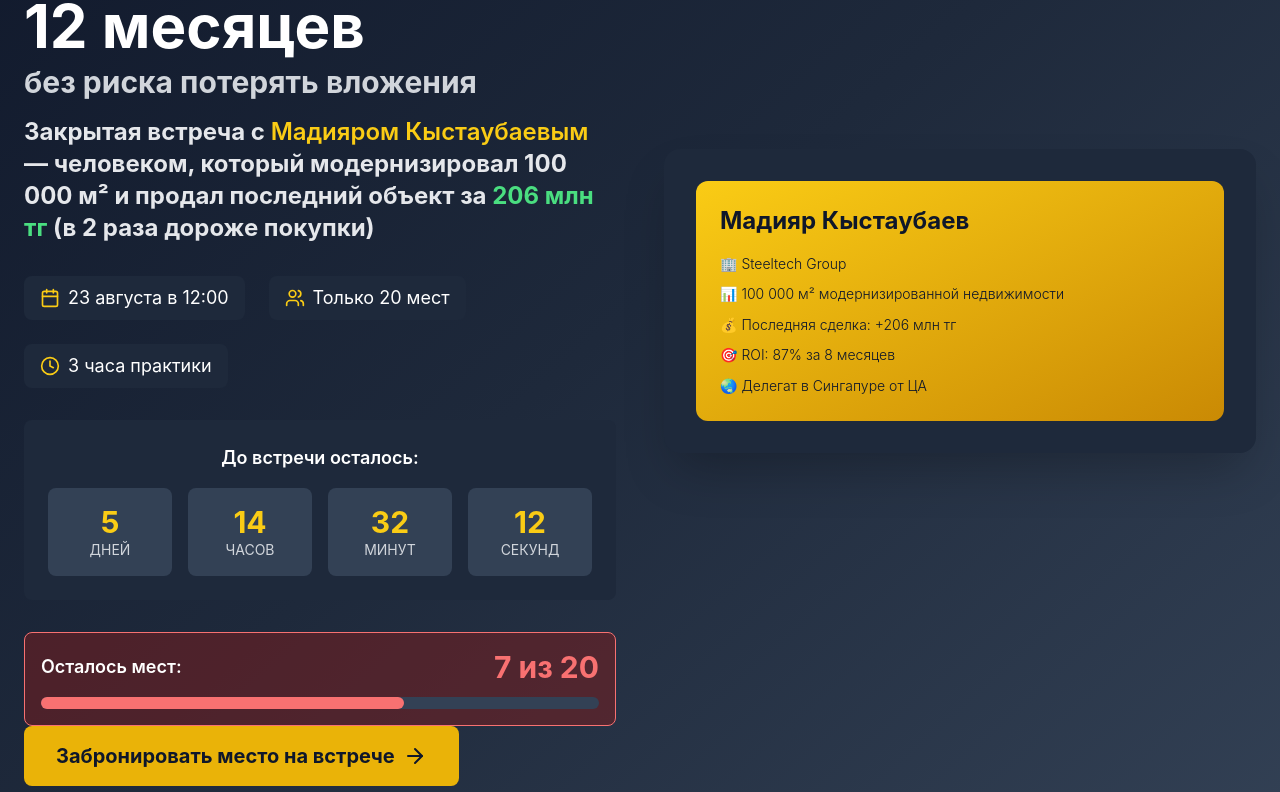
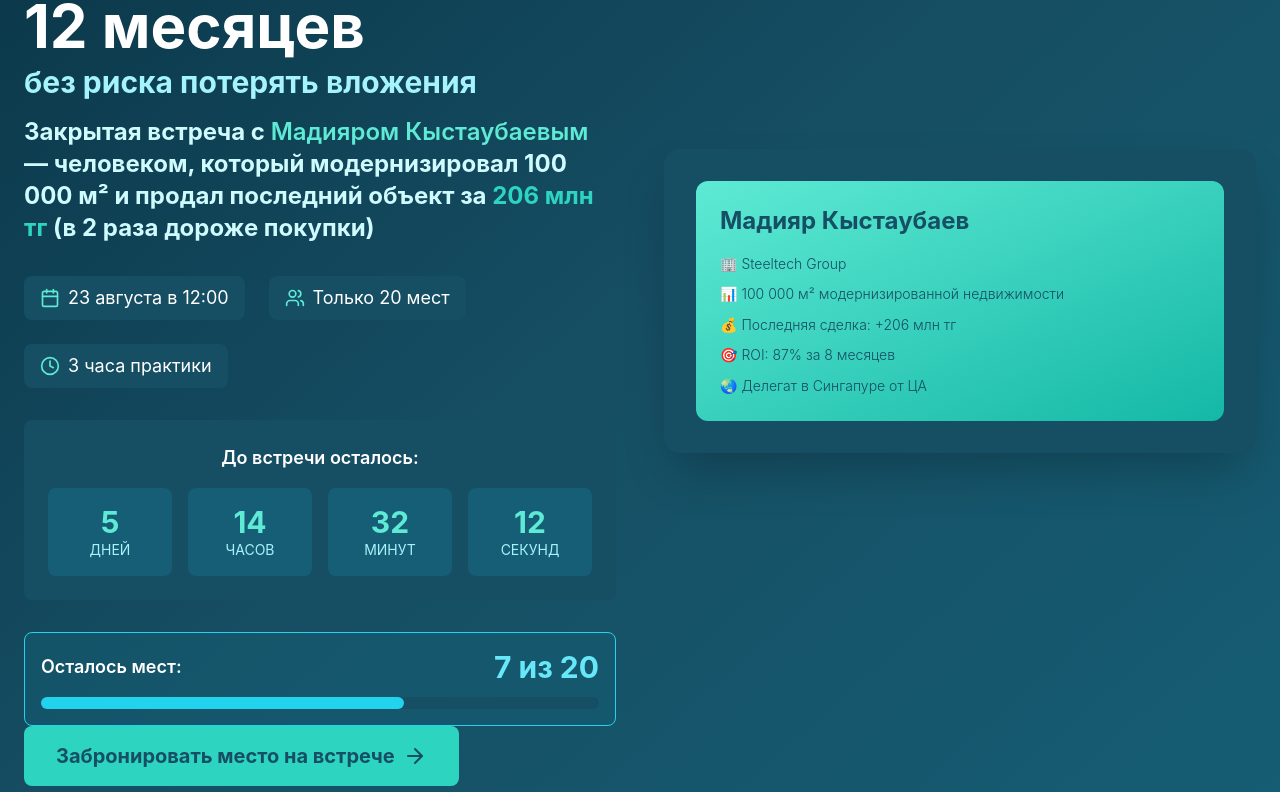
Before and after one commit to Danial992/landing, a React (Vite) app: page / in a window 1280 px wide. Shown: the part 328-1120 px from the top of the page. Built offline with nearby package versions, Linux system fonts and the light colour scheme.

Commit message:
Update HeroSection.tsx

```diff
--- a/src/components/HeroSection.tsx
+++ b/src/components/HeroSection.tsx
@@ -29,46 +29,46 @@ const HeroSection: React.FC = () => {
   }, []);
 
   return (
-    <section className="bg-gradient-to-br from-slate-900 via-slate-800 to-slate-700 text-white py-20 px-6">
+    <section className="bg-gradient-to-br from-cyan-950 via-cyan-900 to-cyan-800 text-white py-20 px-6">
       <div className="max-w-7xl mx-auto">
         <div className="grid lg:grid-cols-2 gap-12 items-center">
           <div className="space-y-8">
             <div className="space-y-4">
               <h1 className="text-4xl lg:text-6xl font-bold leading-tight">
-                <span className="text-yellow-400">Удвойте стоимость</span> вашей недвижимости за 12 месяцев
-                <span className="text-gray-300 block text-2xl lg:text-3xl mt-2">
+                <span className="text-teal-300">Удвойте стоимость</span> вашей недвижимости за 12 месяцев
+                <span className="text-cyan-200 block text-2xl lg:text-3xl mt-2">
                   без риска потерять вложения
                 </span>
               </h1>
 
-              <h2 className="text-xl lg:text-2xl text-gray-200 leading-relaxed">
-                Закрытая встреча с <span className="text-yellow-400 font-semibold">Мадияром Кыстаубаевым</span> — человеком, который модернизировал 100 000 м² и продал последний объект за <span className="text-green-400 font-bold">206 млн тг</span> (в 2 раза дороже покупки)
+              <h2 className="text-xl lg:text-2xl text-cyan-100 leading-relaxed">
+                Закрытая встреча с <span className="text-teal-300 font-semibold">Мадияром Кыстаубаевым</span> — человеком, который модернизировал 100 000 м² и продал последний объект за <span className="text-teal-400 font-bold">206 млн тг</span> (в 2 раза дороже покупки)
               </h2>
             </div>
 
             <div className="flex flex-wrap gap-6 text-lg">
-              <div className="flex items-center space-x-2 bg-slate-800 px-4 py-2 rounded-lg">
-                <Calendar className="w-5 h-5 text-yellow-400" />
+              <div className="flex items-center space-x-2 bg-cyan-900 px-4 py-2 rounded-lg">
+                <Calendar className="w-5 h-5 text-teal-300" />
                 <span>23 августа в 12:00</span>
               </div>
-              <div className="flex items-center space-x-2 bg-slate-800 px-4 py-2 rounded-lg">
-                <Users className="w-5 h-5 text-yellow-400" />
+              <div className="flex items-center space-x-2 bg-cyan-900 px-4 py-2 rounded-lg">
+                <Users className="w-5 h-5 text-teal-300" />
                 <span>Только 20 мест</span>
               </div>
-              <div className="flex items-center space-x-2 bg-slate-800 px-4 py-2 rounded-lg">
-                <Clock className="w-5 h-5 text-yellow-400" />
+              <div className="flex items-center space-x-2 bg-cyan-900 px-4 py-2 rounded-lg">
+                <Clock className="w-5 h-5 text-teal-300" />
                 <span>3 часа практики</span>
               </div>
             </div>
 
-            {/* Timer */}
-            <div className="bg-slate-800 rounded-lg p-6">
+            {/* Таймер */}
+            <div className="bg-cyan-900 rounded-lg p-6">
               <h3 className="text-lg font-semibold mb-4 text-center">До встречи осталось:</h3>
               <div className="grid grid-cols-4 gap-4 text-center">
                 {Object.entries(timeLeft).map(([unit, value]) => (
-                  <div key={unit} className="bg-slate-700 rounded-lg p-4">
-                    <div className="text-3xl font-bold text-yellow-400">{value}</div>
-                    <div className="text-sm text-gray-300 uppercase">
+                  <div key={unit} className="bg-cyan-800 rounded-lg p-4">
+                    <div className="text-3xl font-bold text-teal-300">{value}</div>
+                    <div className="text-sm text-cyan-200 uppercase">
                       {unit === 'days' ? 'дней' :
                        unit === 'hours' ? 'часов' :
                        unit === 'minutes' ? 'минут' : 'секунд'}
@@ -78,31 +78,33 @@ const HeroSection: React.FC = () => {
               </div>
             </div>
 
-            {/* Seats counter */}
-            <div className="bg-red-900 bg-opacity-50 border border-red-400 rounded-lg p-4">
+            {/* Остаток мест */}
+            <div className="bg-cyan-800 bg-opacity-50 border border-cyan-400 rounded-lg p-4">
               <div className="flex items-center justify-between">
                 <span className="text-lg font-semibold">Осталось мест:</span>
-                <span className="text-3xl font-bold text-red-400">{seatsLeft} из 20</span>
+                <span className="text-3xl font-bold text-cyan-300">{seatsLeft} из 20</span>
               </div>
-              <div className="mt-3 bg-slate-700 rounded-full h-3">
+              <div className="mt-3 bg-cyan-900 rounded-full h-3">
                 <div
-                  className="bg-red-400 h-3 rounded-full transition-all duration-500"
+                  className="bg-cyan-400 h-3 rounded-full transition-all duration-500"
                   style={{ width: `${((20 - seatsLeft) / 20) * 100}%` }}
                 ></div>
               </div>
             </div>
 
+            {/* CTA кнопка */}
             <a href="#contact-form">
-                <button className="w-full lg:w-auto bg-yellow-500 hover:bg-yellow-400 text-slate-900 font-bold py-4 px-8 rounded-lg text-xl transition-all transform hover:scale-105 flex items-center justify-center space-x-2">
-                  <span>Забронировать место на встрече</span>
-                  <ArrowRight className="w-6 h-6" />
-                </button>
+              <button className="w-full lg:w-auto bg-teal-400 hover:bg-teal-300 text-cyan-900 font-bold py-4 px-8 rounded-lg text-xl transition-all transform hover:scale-105 flex items-center justify-center space-x-2">
+                <span>Забронировать место на встрече</span>
+                <ArrowRight className="w-6 h-6" />
+              </button>
             </a>
           </div>
 
+          {/* Блок о спикере */}
           <div className="relative">
-            <div className="bg-slate-800 rounded-2xl p-8 shadow-2xl">
-              <div className="bg-gradient-to-br from-yellow-400 to-yellow-600 rounded-xl p-6 text-slate-900">
+            <div className="bg-cyan-900 rounded-2xl p-8 shadow-2xl">
+              <div className="bg-gradient-to-br from-teal-300 to-teal-500 rounded-xl p-6 text-cyan-900">
                 <h3 className="text-2xl font-bold mb-4">Мадияр Кыстаубаев</h3>
                 <div className="space-y-2 text-sm">
                   <p>🏢 Steeltech Group</p>
```
